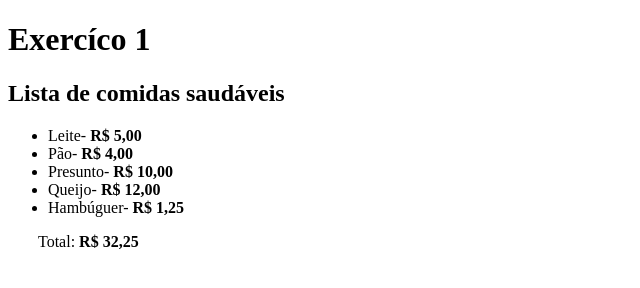
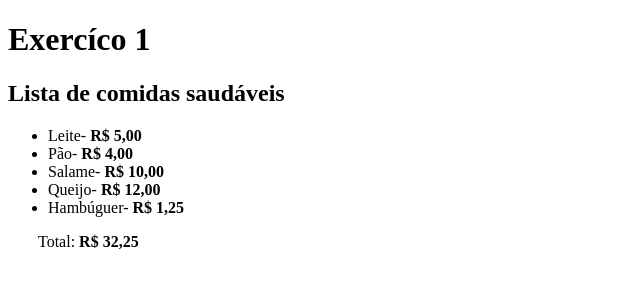
Before and after one commit to Mathgomess/Exercicio1, a plain HTML site: page index.html in a window 1280 px wide. Shown: the full height of the page, 0-640 px from the left. Drawn offline with Linux system fonts and the light colour scheme.

Commit message:
Mudança de presunto para salame

```diff
--- a/index.html
+++ b/index.html
@@ -17,7 +17,7 @@
     <ul>
         <li>Leite- <b>R$ 5,00</b></li>
         <li>Pão- <b>R$ 4,00</b></li>
-        <li>Presunto- <b>R$ 10,00</b></li>
+        <li>Salame- <b>R$ 10,00</b></li>
         <li>Queijo- <b>R$ 12,00</b></li>
         <li>Hambúguer- <b>R$ 1,25</b></li>
     </ul>
```
